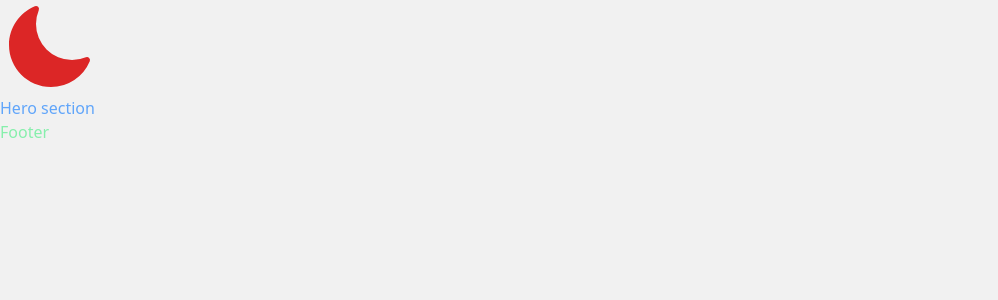
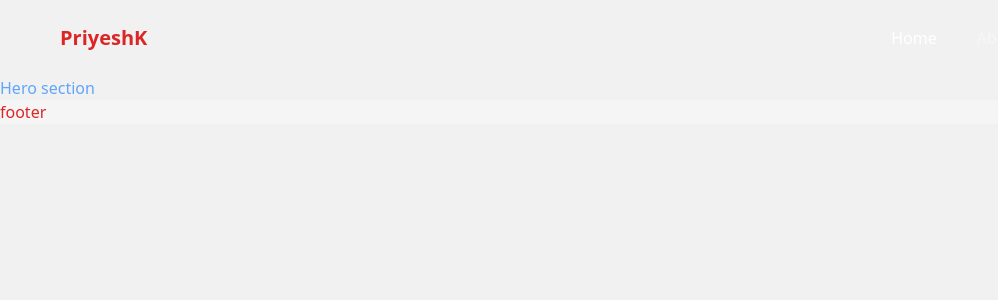
Before and after one commit to priyeshkadbe/priyeshkadbe.github.io, a Next.js app: page / in a window 1280 px wide. Shown: the top 300 px of the page, without its empty margins (0-998 px from the left). Built offline with nearby package versions, Linux system fonts and the light colour scheme.

Commit message:
dark and light mode switcher added

```diff
--- a/components/Footer/index.tsx
+++ b/components/Footer/index.tsx
@@ -1,6 +1,8 @@
 function Footer(){
   return(
-    <p>Footer</p>
+   <footer>
+    footer
+   </footer>
   )
 }
 
--- a/components/Layout/index.tsx
+++ b/components/Layout/index.tsx
@@ -14,14 +14,14 @@ function Layout({ children, currentPage }: Props) {
   }`;
 
   return (
-    <div>
+    <>
       <Head>{pageTitle}</Head>
-      <>
+      <div >
         <Navbar currentPage={currentPage} />
-        <div>{children}</div>
+        {children}
         <Footer />
-      </>
-    </div>
+      </div>
+    </>
   );
 }
 
--- a/components/Navbar/Laptop.tsx
+++ b/components/Navbar/Laptop.tsx
@@ -1,6 +1,48 @@
-function Laptop(){
+import {routes} from "../../utils/constants";
+import Link from "next/link";
+
+interface Props{
+  currentPage:string;
+}
+
+function Laptop({currentPage}:Props){
   return(
-    <h1>hello</h1>
+    <nav className="hidden md:flex items-center justify-between p-6 mx-9">
+    <li className="list-none font-bold text-lg cursor-pointer">
+      <Link href="/">
+        <span className="font-black text-xl flex items-center">
+          {/* <img
+            className="mr-2 transform hover:rotate-360 hover:scale-75 transition-transform duration-500"
+            src="/static/logos/logo_no_text.svg"
+            width="60"
+          /> */}
+          {"PriyeshK".split("").map((letter, index) => {
+            return (
+              <span key={index} className="hover:text-fun-pink hover:-mt-2 transition-all duration-500 hover:duration-100 click:goodbyeLetterAnim">
+                {letter}
+              </span>
+            );
+          })}
+        </span>
+      </Link>
+    </li>
+    <ul className="flex items-center space-x-10">
+      {routes.map((item, index) => {
+        return (
+          <li
+            key={index}
+            className={`list-none text-white ${
+              currentPage === item.title
+                ? "opacity-100"
+                : "opacity-40 hover:opacity-100 transition-opacity"
+            }`}
+          >
+            <Link href={item.path}>{item.title}</Link>
+          </li>
+        );
+      })}
+    </ul>
+  </nav>
   )
 }
 export default Laptop;
--- a/components/Navbar/index.tsx
+++ b/components/Navbar/index.tsx
@@ -4,12 +4,13 @@ import { useTheme } from "next-themes";
 import { routes } from "../../utils/constants";
 import { MoonIcon, SunIcon } from "@heroicons/react/24/solid";
 import renderThemeChanger from "../../utils/renderThemeChanger";
+import Laptop from "./Laptop";
 type Props = {
   currentPage: string;
 };
 
 function Navbar({ currentPage }: Props) {
-  return <nav className="flex h-24">{renderThemeChanger()}</nav>;
+  return (<Laptop currentPage={currentPage} />);
 }
 
 export default Navbar;
--- a/styles/globals.css
+++ b/styles/globals.css
@@ -16,4 +16,7 @@
     @apply text-green-300 dark:text-blue-400;
   }
 
+  footer{
+    @apply bg-[#f5f5f5] dark:bg-[#181717];
+  }
 }
```
